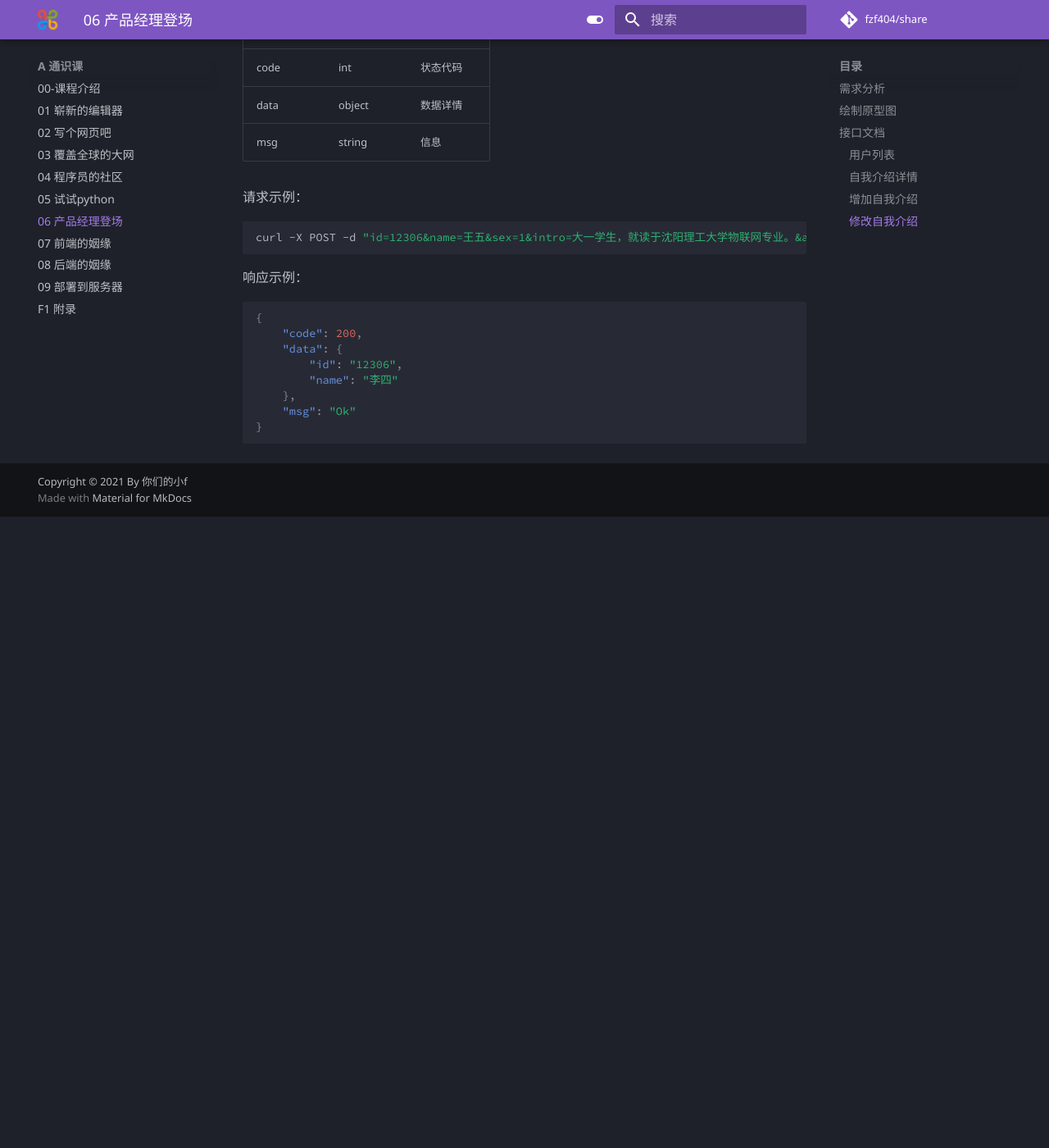
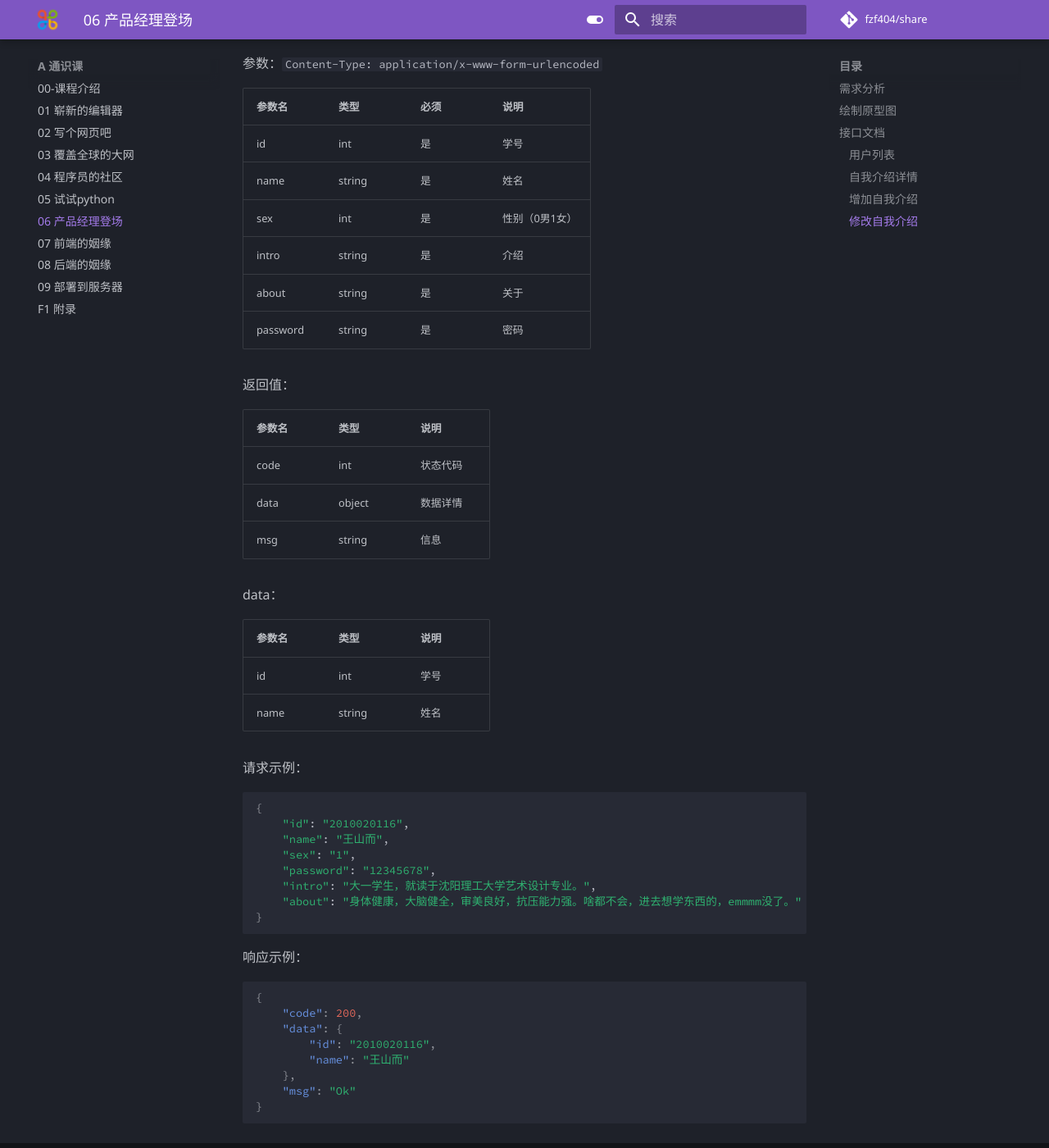
Before and after one commit to fzf404/share, an MkDocs documentation site: the page built from docs/A-通识课/06-产品经理登场.md, in a window 1280 px wide and 1400 px high, scrolled down 4768 px. Shown: the whole window at 82% size. Built offline with MkDocs 1.6.1 and Material for MkDocs 9.7.7, drawn with Linux system fonts in a browser that asks for light colours; comment, search, counter and statistics services are not loaded; before the commit the page ends 5398 px from its top, so only the background shows below that; some of the changed text lies outside the part shown.

Commit message:
✔ 06-产品经理登场

````diff
--- a/docs/A-通识课/06-产品经理登场.md
+++ b/docs/A-通识课/06-产品经理登场.md
@@ -45,19 +50,22 @@
 | data   | object | 数据详情 |
 | msg    | string | 信息     |
 
-请求示例：无
+请求示例：
+
+```bash
+curl http://127.0.0.1:8080/api/total
+```
 
 响应示例：
 
 ```json
 {
-	"code": 200,
-	"data": {
-		"10000": "张三",
-		"10010": "李四",
-		"10086": "王五"
-	},
-	"msg": "Ok"
+    "code": 200,
+    "data": {
+        "12306": "王山而",
+        "2010020115": "孟祥瑞"
+    },
+    "msg": "Ok"
 }
 ```
 
@@ -102,14 +110,14 @@
 
 ```json
 {
-	"code": 200,
-	"data": {
-		"name": "张三",
-		"sex": 0,
-		"intro": "大一学生，就读于沈阳理工大学物联网专业。",
-		"about": "身体健康，大脑健全，心态良好，反诈骗能力高。啥都不会，进去想学东西的，emmmm没了。"
-	},
-	"msg": "Ok"
+    "code": 200,
+    "data": {
+        "about": "身体健康，大脑健全，审美良好，抗压能力强。啥都不会，进去想学东西的，emmmm没了。",
+        "intro": "大一学生，就读于沈阳理工大学艺术设计专业。",
+        "name": "王山而",
+        "sex": 1
+    },
+    "msg": "Ok"
 }
 ```
 
@@ -140,22 +148,34 @@
 | data   | object | 数据详情 |
 | msg    | string | 信息     |
 
+data:
+
+| 参数名 | 类型   | 说明 |
+| ------ | ------ | ---- |
+| id     | int    | 学号 |
+| name   | string | 姓名 |
+
 请求示例：
 
 ```bash
-curl -X POST -d "id=12306&name=王五&sex=1&intro=大一学生，就读于沈阳理工大学物联网专业。&about=身体健康，大脑健全，审美良好，抗压能力强。啥都不会，进去想学东西的，emmmm没了。&password=12345678" http://127.0.0.1:8080/api/new
+id:2010020116
+name:王山而
+sex:1
+intro:大一学生，就读于沈阳理工大学艺术设计专业。
+about:身体健康，大脑健全，审美良好，抗压能力强。啥都不会，进去想学东西的，emmmm没了。
+password:12345678
 ```
 
 响应示例：
 
 ```json
 {
-	"code": 200,
-	"data": {
-		"id": "12306",
-		"name": "李四"
-	},
-	"msg": "Ok"
+    "code": 200,
+    "data": {
+        "id": "2010020116",
+        "name": "王山而"
+    },
+    "msg": "Ok"
 }
 ```
 
@@ -186,21 +206,35 @@
 | data   | object | 数据详情 |
 | msg    | string | 信息     |
 
+data：
+
+| 参数名 | 类型   | 说明 |
+| ------ | ------ | ---- |
+| id     | int    | 学号 |
+| name   | string | 姓名 |
+
 请求示例：
 
 ```bash
-curl -X POST -d "id=12306&name=王五&sex=1&intro=大一学生，就读于沈阳理工大学物联网专业。&about=身体健康，大脑健全，审美良好，抗压能力强。啥都不会，进去想学东西的，emmmm没了。&password=12345678" http://127.0.0.1:8080/api/update
+{
+    "id": "2010020116",
+    "name": "王山而",
+    "sex": "1",
+    "password": "12345678",
+    "intro": "大一学生，就读于沈阳理工大学艺术设计专业。",
+    "about": "身体健康，大脑健全，审美良好，抗压能力强。啥都不会，进去想学东西的，emmmm没了。"
+}
 ```
 
 响应示例：
 
 ```json
 {
-	"code": 200,
-	"data": {
-		"id": "12306",
-		"name": "李四"
-	},
-	"msg": "Ok"
+    "code": 200,
+    "data": {
+        "id": "2010020116",
+        "name": "王山而"
+    },
+    "msg": "Ok"
 }
 ```
````
Also changed, not shown: other parts of docs/A-通识课/06-产品经理登场.md (+5 -0 lines), docs/A-通识课/05-试试python.md (+9 -5 lines).
